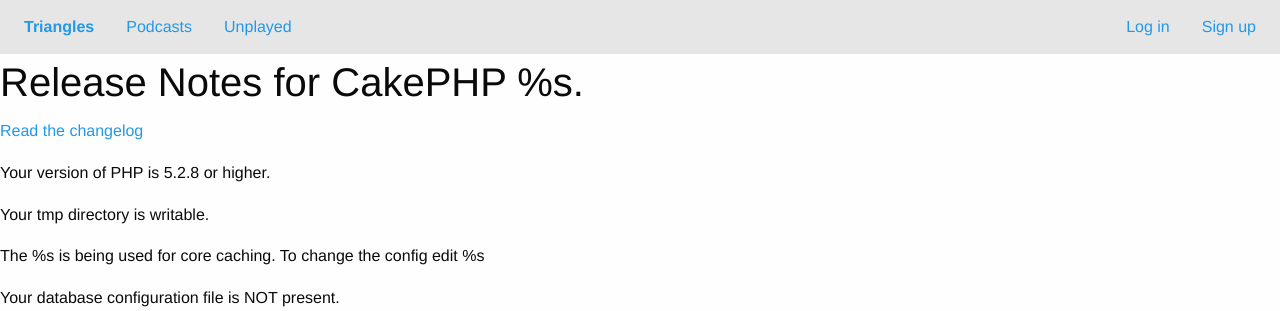
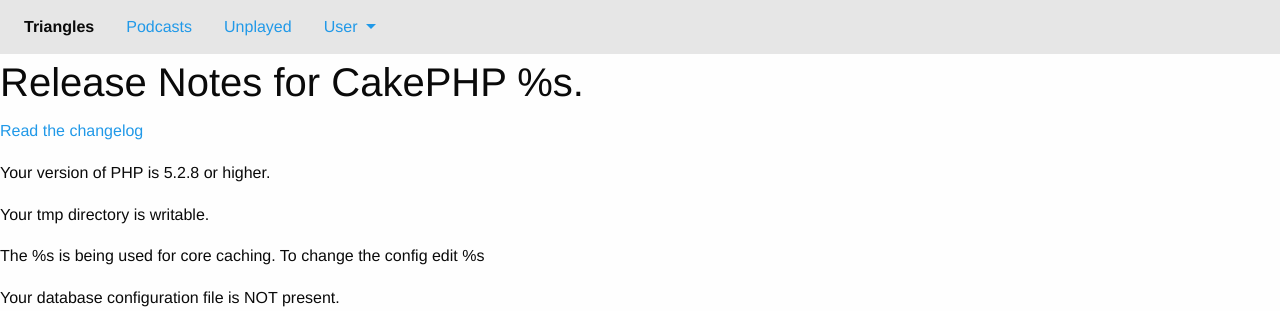
Before and after one commit to invig/triangles-web, a CakePHP app: the page made by app/View/Pages/home.ctp in a window 1280 px wide. Shown: the top 311 px of the page. Run offline with PHP 8.4 and a stand-in for CakePHP, Linux system fonts and the light colour scheme; the template is opened without the code that fills it, so the values that code supplies are empty; some libraries are stand-ins or nearby versions.

Commit message:
Menu fixes

```diff
--- a/app/View/Layouts/default.ctp
+++ b/app/View/Layouts/default.ctp
@@ -27,21 +27,12 @@
 			<div class="top-bar" id="nav">
 				<div class="top-bar-left">
 					<ul class="dropdown menu" data-dropdown-menu>
-						<li class="menu-text"><a href="/">Triangles</a></li>
-<!--						<li class="has-submenu">-->
-<!--							<a href="#">One</a>-->
-<!--							<ul class="submenu menu vertical" data-submenu>-->
-<!--								<li><a href="#">One</a></li>-->
-<!--								<li><a href="#">Two</a></li>-->
-<!--								<li><a href="#">Three</a></li>-->
-<!--							</ul>-->
-<!--						</li>-->
+						<li class="menu-text">Triangles</li>
 						<li><?php echo $this->Html->link('Podcasts', array('controller'=>'podcasts', 'action'=>'index')); ?></li>
 						<li><?php echo $this->Html->link('Unplayed', array('controller'=>'episodes', 'action'=>'unplayed')); ?></li>
-					</ul>
-				</div>
-				<div class="top-bar-right">
-					<ul class="menu">
+						<li class="has-submenu">
+							<a href="#">User</a>
+							<ul class="submenu menu vertical" data-submenu>
 								<!--nocache-->
 								<?php if ($logged_in) :?>
 									<li><?php echo $this->Html->link('Log out', array('controller'=>'users', 'action'=>'logout')); ?></li>
@@ -52,7 +43,13 @@
 								<?php endif;?>
 								<!--/nocache-->
 							</ul>
+						</li>
+					</ul>
 				</div>
+<!--				<div class="top-bar-right">-->
+<!--					<ul class="dropdown menu" data-dropdown-menu>-->
+<!--					</ul>-->
+<!--				</div>-->
 			</div>
 		</div>
 		<div id="content">
```
Lines whose indentation alone changed are shown as unchanged.
